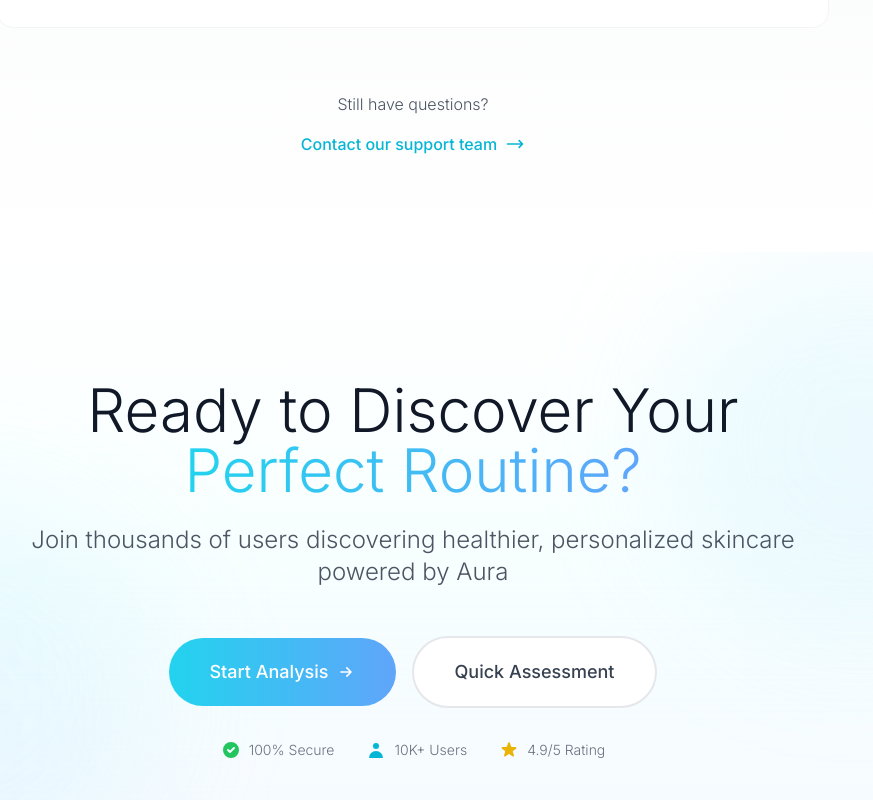
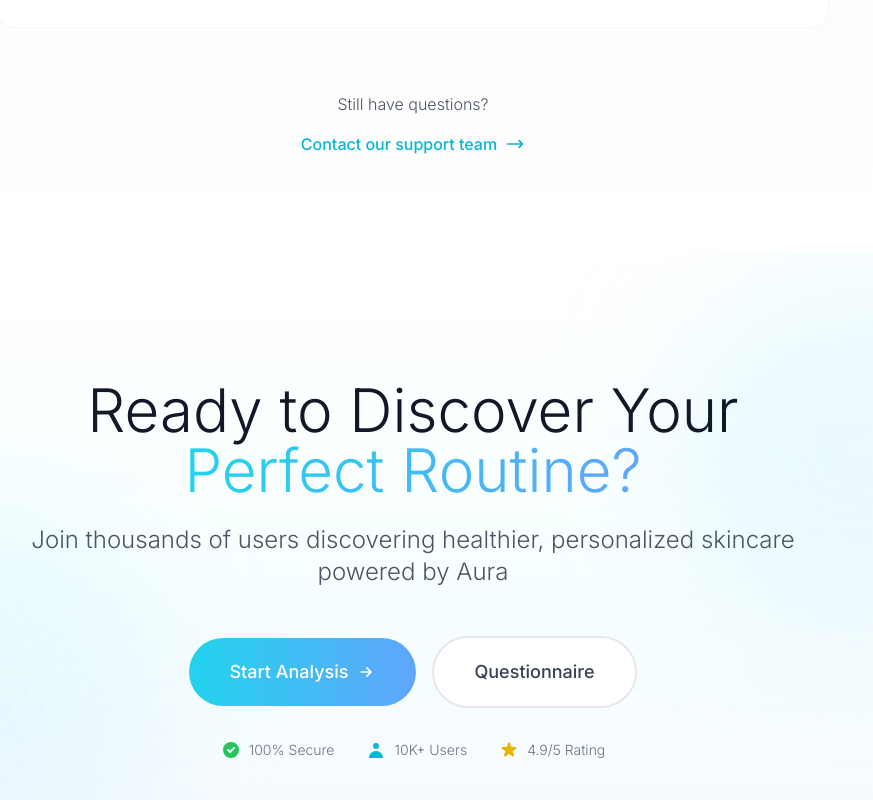
Before and after one commit to buildmoreandmore-cpu/Aura-Skincare, a React (Vite) app: page / in a window 1280 px wide. Shown: the part 2757-3557 px from the top of the page, without its empty margins (227-1100 px from the left). Built offline with nearby package versions, Linux system fonts and the light colour scheme; no server answers.

Commit message:
Change button text from 'Quick Assessment' to 'Questionnaire'

```diff
--- a/components/FinalCTA.tsx
+++ b/components/FinalCTA.tsx
@@ -53,7 +53,7 @@
             onClick={() => setShowQuestionnaire(true)}
             className="group inline-flex items-center justify-center px-10 py-5 text-lg font-medium text-gray-700 bg-white border-2 border-gray-200 rounded-full hover:border-cyan-300 hover:bg-cyan-50/50 transition-all duration-300 hover:scale-105 hover:shadow-xl w-full sm:w-auto"
           >
-            Quick Assessment
+            Questionnaire
           </button>
         </div>
 
```
